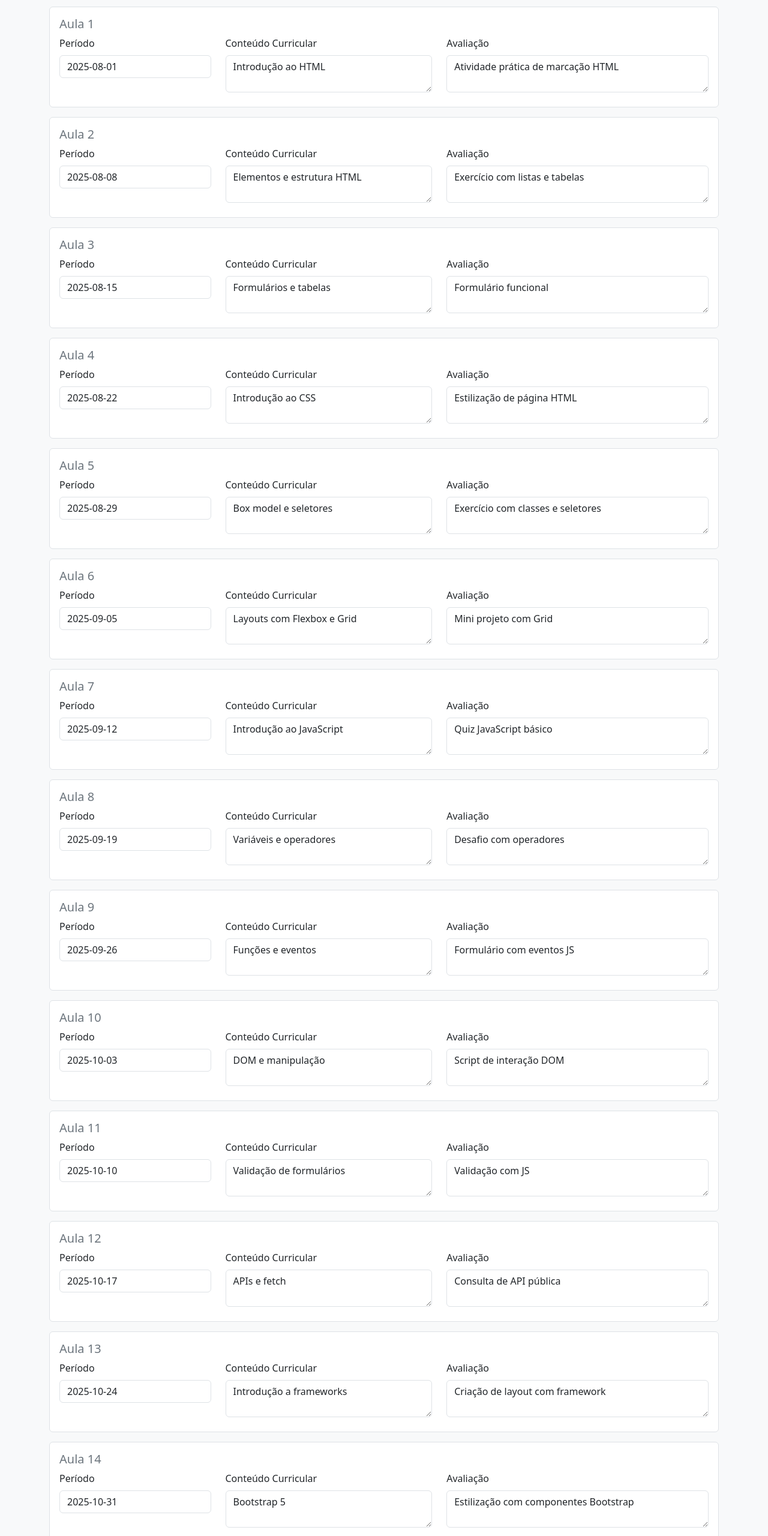
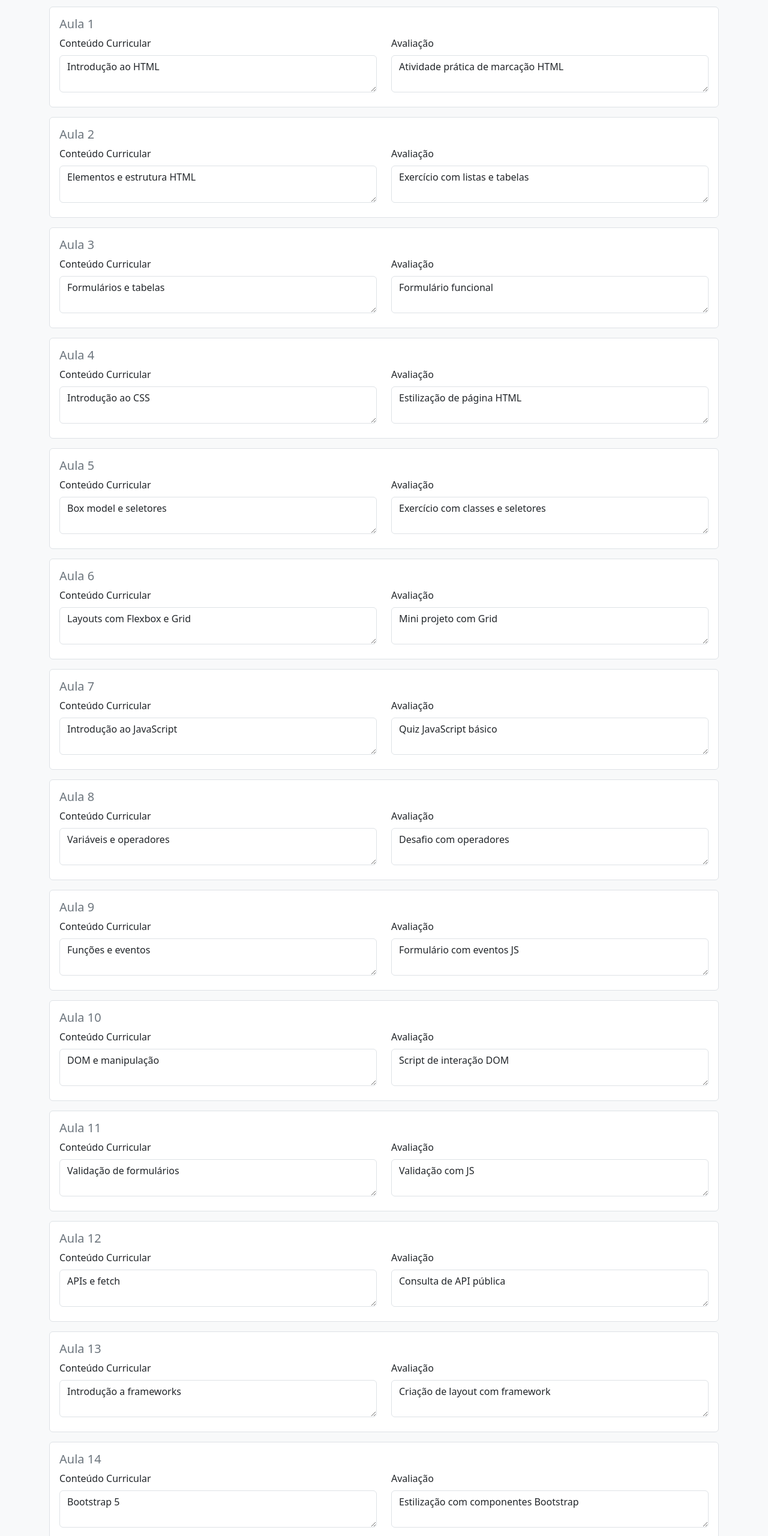
Before and after one commit to profdiegomoraeseduvale/planodeensinouneeduvale, a plain HTML site: page index.html in a window 1280 px wide. Shown: the part 1408-3968 px from the top of the page at 60% size. Drawn offline with nearby package versions, Linux system fonts and the light colour scheme.

Commit message:
Commit Retirada Periodo

```diff
--- a/index.html
+++ b/index.html
@@ -87,15 +87,11 @@
 <div class="border rounded p-3 mb-3 bg-white">
   <h5 class="text-secondary">Aula 1</h5>
   <div class="row">
-    <div class="col-md-3 mb-2">
-      <label class="form-label">Período</label>
-      <input type="text" name="periodo_1" class="form-control" value="2025-08-01">
-    </div>
-    <div class="col-md-4 mb-2">
+    <div class="col-md-6 mb-2">
       <label class="form-label">Conteúdo Curricular</label>
       <textarea name="conteudo_1" class="form-control" rows="2">Introdução ao HTML</textarea>
     </div>
-    <div class="col-md-5 mb-2">
+    <div class="col-md-6 mb-2">
       <label class="form-label">Avaliação</label>
       <textarea name="avaliacao_1" class="form-control" rows="2">Atividade prática de marcação HTML</textarea>
     </div>
@@ -105,15 +101,11 @@
 <div class="border rounded p-3 mb-3 bg-white">
   <h5 class="text-secondary">Aula 2</h5>
   <div class="row">
-    <div class="col-md-3 mb-2">
-      <label class="form-label">Período</label>
-      <input type="text" name="periodo_2" class="form-control" value="2025-08-08">
-    </div>
-    <div class="col-md-4 mb-2">
+    <div class="col-md-6 mb-2">
       <label class="form-label">Conteúdo Curricular</label>
       <textarea name="conteudo_2" class="form-control" rows="2">Elementos e estrutura HTML</textarea>
     </div>
-    <div class="col-md-5 mb-2">
+    <div class="col-md-6 mb-2">
       <label class="form-label">Avaliação</label>
       <textarea name="avaliacao_2" class="form-control" rows="2">Exercício com listas e tabelas</textarea>
     </div>
@@ -123,15 +115,11 @@
 <div class="border rounded p-3 mb-3 bg-white">
   <h5 class="text-secondary">Aula 3</h5>
   <div class="row">
-    <div class="col-md-3 mb-2">
-      <label class="form-label">Período</label>
-      <input type="text" name="periodo_3" class="form-control" value="2025-08-15">
-    </div>
-    <div class="col-md-4 mb-2">
+    <div class="col-md-6 mb-2">
       <label class="form-label">Conteúdo Curricular</label>
       <textarea name="conteudo_3" class="form-control" rows="2">Formulários e tabelas</textarea>
     </div>
-    <div class="col-md-5 mb-2">
+    <div class="col-md-6 mb-2">
       <label class="form-label">Avaliação</label>
       <textarea name="avaliacao_3" class="form-control" rows="2">Formulário funcional</textarea>
     </div>
@@ -141,35 +129,25 @@
 <div class="border rounded p-3 mb-3 bg-white">
   <h5 class="text-secondary">Aula 4</h5>
   <div class="row">
-    <div class="col-md-3 mb-2">
-      <label class="form-label">Período</label>
-      <input type="text" name="periodo_4" class="form-control" value="2025-08-22">
-    </div>
-    <div class="col-md-4 mb-2">
+    <div class="col-md-6 mb-2">
       <label class="form-label">Conteúdo Curricular</label>
       <textarea name="conteudo_4" class="form-control" rows="2">Introdução ao CSS</textarea>
     </div>
-    <div class="col-md-5 mb-2">
+    <div class="col-md-6 mb-2">
       <label class="form-label">Avaliação</label>
       <textarea name="avaliacao_4" class="form-control" rows="2">Estilização de página HTML</textarea>
     </div>
   </div>
 </div>
 
-<!-- Aulas 5 a 20 seguem o mesmo padrão -->
-
 <div class="border rounded p-3 mb-3 bg-white">
   <h5 class="text-secondary">Aula 5</h5>
   <div class="row">
-    <div class="col-md-3 mb-2">
-      <label class="form-label">Período</label>
-      <input type="text" name="periodo_5" class="form-control" value="2025-08-29">
-    </div>
-    <div class="col-md-4 mb-2">
+    <div class="col-md-6 mb-2">
       <label class="form-label">Conteúdo Curricular</label>
       <textarea name="conteudo_5" class="form-control" rows="2">Box model e seletores</textarea>
     </div>
-    <div class="col-md-5 mb-2">
+    <div class="col-md-6 mb-2">
       <label class="form-label">Avaliação</label>
       <textarea name="avaliacao_5" class="form-control" rows="2">Exercício com classes e seletores</textarea>
     </div>
@@ -179,15 +157,11 @@
 <div class="border rounded p-3 mb-3 bg-white">
   <h5 class="text-secondary">Aula 6</h5>
   <div class="row">
-    <div class="col-md-3 mb-2">
-      <label class="form-label">Período</label>
-      <input type="text" name="periodo_6" class="form-control" value="2025-09-05">
-    </div>
-    <div class="col-md-4 mb-2">
+    <div class="col-md-6 mb-2">
       <label class="form-label">Conteúdo Curricular</label>
       <textarea name="conteudo_6" class="form-control" rows="2">Layouts com Flexbox e Grid</textarea>
     </div>
-    <div class="col-md-5 mb-2">
+    <div class="col-md-6 mb-2">
       <label class="form-label">Avaliação</label>
       <textarea name="avaliacao_6" class="form-control" rows="2">Mini projeto com Grid</textarea>
     </div>
@@ -197,15 +171,11 @@
 <div class="border rounded p-3 mb-3 bg-white">
   <h5 class="text-secondary">Aula 7</h5>
   <div class="row">
-    <div class="col-md-3 mb-2">
-      <label class="form-label">Período</label>
-      <input type="text" name="periodo_7" class="form-control" value="2025-09-12">
-    </div>
-    <div class="col-md-4 mb-2">
+    <div class="col-md-6 mb-2">
       <label class="form-label">Conteúdo Curricular</label>
       <textarea name="conteudo_7" class="form-control" rows="2">Introdução ao JavaScript</textarea>
     </div>
-    <div class="col-md-5 mb-2">
+    <div class="col-md-6 mb-2">
       <label class="form-label">Avaliação</label>
       <textarea name="avaliacao_7" class="form-control" rows="2">Quiz JavaScript básico</textarea>
     </div>
@@ -215,15 +185,11 @@
 <div class="border rounded p-3 mb-3 bg-white">
   <h5 class="text-secondary">Aula 8</h5>
   <div class="row">
-    <div class="col-md-3 mb-2">
-      <label class="form-label">Período</label>
-      <input type="text" name="periodo_8" class="form-control" value="2025-09-19">
-    </div>
-    <div class="col-md-4 mb-2">
+    <div class="col-md-6 mb-2">
       <label class="form-label">Conteúdo Curricular</label>
       <textarea name="conteudo_8" class="form-control" rows="2">Variáveis e operadores</textarea>
     </div>
-    <div class="col-md-5 mb-2">
+    <div class="col-md-6 mb-2">
       <label class="form-label">Avaliação</label>
       <textarea name="avaliacao_8" class="form-control" rows="2">Desafio com operadores</textarea>
     </div>
@@ -233,15 +199,11 @@
 <div class="border rounded p-3 mb-3 bg-white">
   <h5 class="text-secondary">Aula 9</h5>
   <div class="row">
-    <div class="col-md-3 mb-2">
-      <label class="form-label">Período</label>
-      <input type="text" name="periodo_9" class="form-control" value="2025-09-26">
-    </div>
-    <div class="col-md-4 mb-2">
+    <div class="col-md-6 mb-2">
       <label class="form-label">Conteúdo Curricular</label>
       <textarea name="conteudo_9" class="form-control" rows="2">Funções e eventos</textarea>
     </div>
-    <div class="col-md-5 mb-2">
+    <div class="col-md-6 mb-2">
       <label class="form-label">Avaliação</label>
       <textarea name="avaliacao_9" class="form-control" rows="2">Formulário com eventos JS</textarea>
     </div>
@@ -251,34 +213,25 @@
 <div class="border rounded p-3 mb-3 bg-white">
   <h5 class="text-secondary">Aula 10</h5>
   <div class="row">
-    <div class="col-md-3 mb-2">
-      <label class="form-label">Período</label>
-      <input type="text" name="periodo_10" class="form-control" value="2025-10-03">
-    </div>
-    <div class="col-md-4 mb-2">
+    <div class="col-md-6 mb-2">
       <label class="form-label">Conteúdo Curricular</label>
       <textarea name="conteudo_10" class="form-control" rows="2">DOM e manipulação</textarea>
     </div>
-    <div class="col-md-5 mb-2">
+    <div class="col-md-6 mb-2">
       <label class="form-label">Avaliação</label>
       <textarea name="avaliacao_10" class="form-control" rows="2">Script de interação DOM</textarea>
     </div>
   </div>
 </div>
 
-<!-- Aulas 11 a 20 seguem na próxima resposta para facilitar a leitura. Deseja que eu continue agora? -->
- <div class="border rounded p-3 mb-3 bg-white">
+<div class="border rounded p-3 mb-3 bg-white">
   <h5 class="text-secondary">Aula 11</h5>
   <div class="row">
-    <div class="col-md-3 mb-2">
-      <label class="form-label">Período</label>
-      <input type="text" name="periodo_11" class="form-control" value="2025-10-10">
-    </div>
-    <div class="col-md-4 mb-2">
+    <div class="col-md-6 mb-2">
       <label class="form-label">Conteúdo Curricular</label>
       <textarea name="conteudo_11" class="form-control" rows="2">Validação de formulários</textarea>
     </div>
-    <div class="col-md-5 mb-2">
+    <div class="col-md-6 mb-2">
       <label class="form-label">Avaliação</label>
       <textarea name="avaliacao_11" class="form-control" rows="2">Validação com JS</textarea>
     </div>
@@ -288,15 +241,11 @@
 <div class="border rounded p-3 mb-3 bg-white">
   <h5 class="text-secondary">Aula 12</h5>
   <div class="row">
-    <div class="col-md-3 mb-2">
-      <label class="form-label">Período</label>
-      <input type="text" name="periodo_12" class="form-control" value="2025-10-17">
-    </div>
-    <div class="col-md-4 mb-2">
+    <div class="col-md-6 mb-2">
       <label class="form-label">Conteúdo Curricular</label>
       <textarea name="conteudo_12" class="form-control" rows="2">APIs e fetch</textarea>
     </div>
-    <div class="col-md-5 mb-2">
+    <div class="col-md-6 mb-2">
       <label class="form-label">Avaliação</label>
       <textarea name="avaliacao_12" class="form-control" rows="2">Consulta de API pública</textarea>
     </div>
@@ -306,15 +255,11 @@
 <div class="border rounded p-3 mb-3 bg-white">
   <h5 class="text-secondary">Aula 13</h5>
   <div class="row">
-    <div class="col-md-3 mb-2">
-      <label class="form-label">Período</label>
-      <input type="text" name="periodo_13" class="form-control" value="2025-10-24">
-    </div>
-    <div class="col-md-4 mb-2">
+    <div class="col-md-6 mb-2">
       <label class="form-label">Conteúdo Curricular</label>
       <textarea name="conteudo_13" class="form-control" rows="2">Introdução a frameworks</textarea>
     </div>
-    <div class="col-md-5 mb-2">
+    <div class="col-md-6 mb-2">
       <label class="form-label">Avaliação</label>
       <textarea name="avaliacao_13" class="form-control" rows="2">Criação de layout com framework</textarea>
     </div>
@@ -324,15 +269,11 @@
 <div class="border rounded p-3 mb-3 bg-white">
   <h5 class="text-secondary">Aula 14</h5>
   <div class="row">
-    <div class="col-md-3 mb-2">
-      <label class="form-label">Período</label>
-      <input type="text" name="periodo_14" class="form-control" value="2025-10-31">
-    </div>
-    <div class="col-md-4 mb-2">
+    <div class="col-md-6 mb-2">
       <label class="form-label">Conteúdo Curricular</label>
       <textarea name="conteudo_14" class="form-control" rows="2">Bootstrap 5</textarea>
     </div>
-    <div class="col-md-5 mb-2">
+    <div class="col-md-6 mb-2">
       <label class="form-label">Avaliação</label>
       <textarea name="avaliacao_14" class="form-control" rows="2">Estilização com componentes Bootstrap</textarea>
     </div>
@@ -342,15 +283,11 @@
 <div class="border rounded p-3 mb-3 bg-white">
   <h5 class="text-secondary">Aula 15</h5>
   <div class="row">
-    <div class="col-md-3 mb-2">
-      <label class="form-label">Período</label>
-      <input type="text" name="periodo_15" class="form-control" value="2025-11-07">
-    </div>
-    <div class="col-md-4 mb-2">
+    <div class="col-md-6 mb-2">
       <label class="form-label">Conteúdo Curricular</label>
       <textarea name="conteudo_15" class="form-control" rows="2">Integração HTML + JS</textarea>
     </div>
-    <div class="col-md-5 mb-2">
+    <div class="col-md-6 mb-2">
       <label class="form-label">Avaliação</label>
       <textarea name="avaliacao_15" class="form-control" rows="2">Integração funcional com JS</textarea>
     </div>
@@ -360,15 +297,11 @@
 <div class="border rounded p-3 mb-3 bg-white">
   <h5 class="text-secondary">Aula 16</h5>
   <div class="row">
-    <div class="col-md-3 mb-2">
-      <label class="form-label">Período</label>
-      <input type="text" name="periodo_16" class="form-control" value="2025-11-14">
-    </div>
-    <div class="col-md-4 mb-2">
+    <div class="col-md-6 mb-2">
       <label class="form-label">Conteúdo Curricular</label>
       <textarea name="conteudo_16" class="form-control" rows="2">Projeto prático - Parte 1</textarea>
     </div>
-    <div class="col-md-5 mb-2">
+    <div class="col-md-6 mb-2">
       <label class="form-label">Avaliação</label>
       <textarea name="avaliacao_16" class="form-control" rows="2">Implementação da interface</textarea>
     </div>
@@ -378,15 +311,11 @@
 <div class="border rounded p-3 mb-3 bg-white">
   <h5 class="text-secondary">Aula 17</h5>
   <div class="row">
-    <div class="col-md-3 mb-2">
-      <label class="form-label">Período</label>
-      <input type="text" name="periodo_17" class="form-control" value="2025-11-21">
-    </div>
-    <div class="col-md-4 mb-2">
+    <div class="col-md-6 mb-2">
       <label class="form-label">Conteúdo Curricular</label>
       <textarea name="conteudo_17" class="form-control" rows="2">Projeto prático - Parte 2</textarea>
     </div>
-    <div class="col-md-5 mb-2">
+    <div class="col-md-6 mb-2">
       <label class="form-label">Avaliação</label>
       <textarea name="avaliacao_17" class="form-control" rows="2">Entrega do projeto completo</textarea>
     </div>
@@ -396,15 +325,11 @@
 <div class="border rounded p-3 mb-3 bg-white">
   <h5 class="text-secondary">Aula 18</h5>
   <div class="row">
-    <div class="col-md-3 mb-2">
-      <label class="form-label">Período</label>
-      <input type="text" name="periodo_18" class="form-control" value="2025-11-28">
-    </div>
-    <div class="col-md-4 mb-2">
+    <div class="col-md-6 mb-2">
       <label class="form-label">Conteúdo Curricular</label>
       <textarea name="conteudo_18" class="form-control" rows="2">Revisão de conteúdo</textarea>
     </div>
-    <div class="col-md-5 mb-2">
+    <div class="col-md-6 mb-2">
       <label class="form-label">Avaliação</label>
       <textarea name="avaliacao_18" class="form-control" rows="2">Revisão e simulado</textarea>
     </div>
@@ -414,15 +339,11 @@
 <div class="border rounded p-3 mb-3 bg-white">
   <h5 class="text-secondary">Aula 19</h5>
   <div class="row">
-    <div class="col-md-3 mb-2">
-      <label class="form-label">Período</label>
-      <input type="text" name="periodo_19" class="form-control" value="2025-12-05">
-    </div>
-    <div class="col-md-4 mb-2">
+    <div class="col-md-6 mb-2">
       <label class="form-label">Conteúdo Curricular</label>
       <textarea name="conteudo_19" class="form-control" rows="2">Avaliação teórica</textarea>
     </div>
-    <div class="col-md-5 mb-2">
+    <div class="col-md-6 mb-2">
       <label class="form-label">Avaliação</label>
       <textarea name="avaliacao_19" class="form-control" rows="2">Prova escrita</textarea>
     </div>
@@ -432,15 +353,11 @@
 <div class="border rounded p-3 mb-3 bg-white">
   <h5 class="text-secondary">Aula 20</h5>
   <div class="row">
-    <div class="col-md-3 mb-2">
-      <label class="form-label">Período</label>
-      <input type="text" name="periodo_20" class="form-control" value="2025-12-12">
-    </div>
-    <div class="col-md-4 mb-2">
+    <div class="col-md-6 mb-2">
       <label class="form-label">Conteúdo Curricular</label>
       <textarea name="conteudo_20" class="form-control" rows="2">Avaliação prática final</textarea>
     </div>
-    <div class="col-md-5 mb-2">
+    <div class="col-md-6 mb-2">
       <label class="form-label">Avaliação</label>
       <textarea name="avaliacao_20" class="form-control" rows="2">Entrega do projeto final</textarea>
     </div>
@@ -460,3 +377,6 @@
   <script src="script.js"></script>
 </body>
 </html>
+  <script src="script.js"></script>
+</body>
+</html>
```
